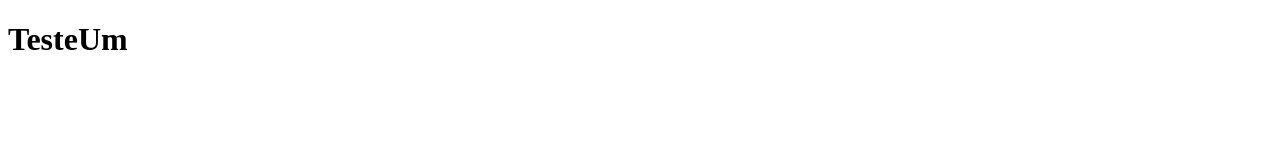
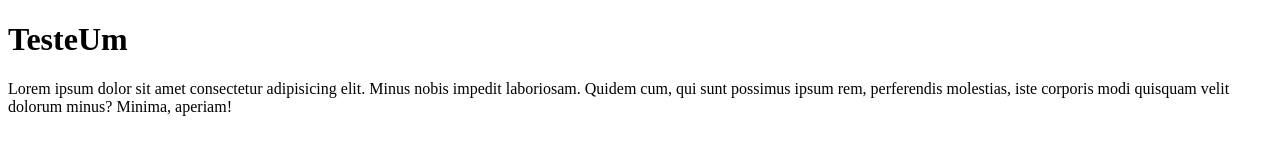
Before and after one commit to EstherPereira01/TesteUm, a plain HTML site: page Index.html in a window 1280 px wide. Drawn offline with Linux system fonts and the light colour scheme.

Commit message:
Adicionar texto.

```diff
--- a/Index.html
+++ b/Index.html
@@ -9,5 +9,6 @@
     <h1>
         TesteUm
     </h1>
+    <p>Lorem ipsum dolor sit amet consectetur adipisicing elit. Minus nobis impedit laboriosam. Quidem cum, qui sunt possimus ipsum rem, perferendis molestias, iste corporis modi quisquam velit dolorum minus? Minima, aperiam!</p>
 </body>
 </html>
```
